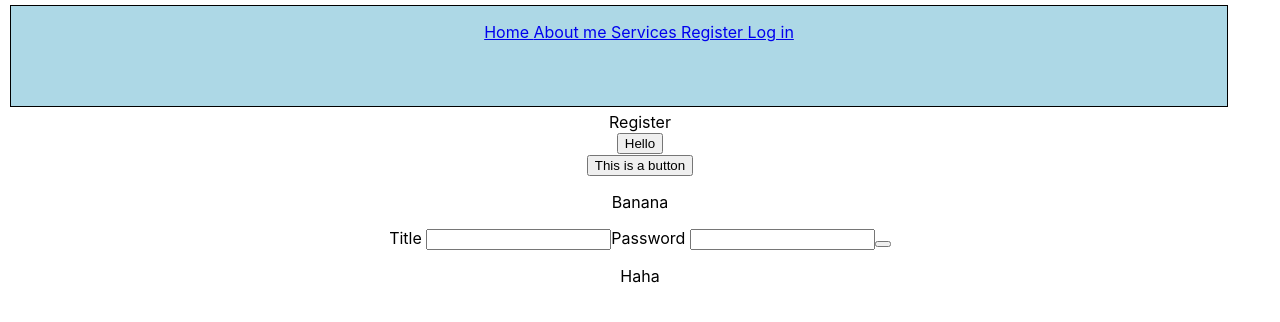
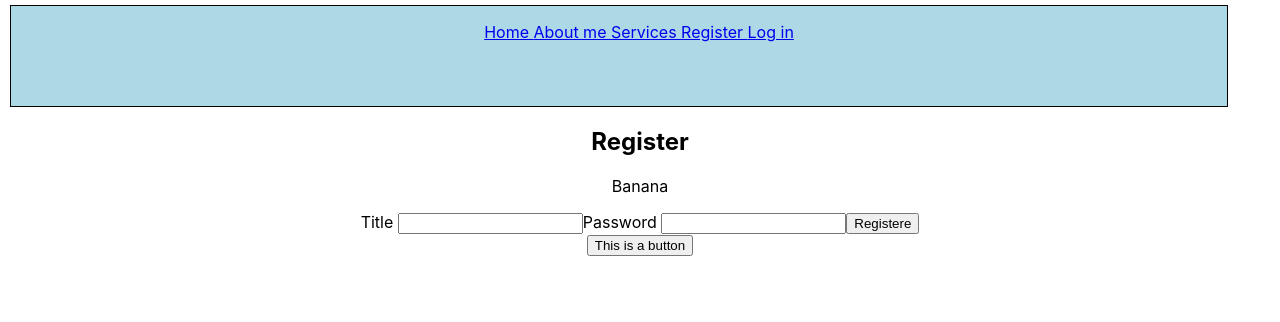
Before and after one commit to nathansolfan/app, a React (Create React App) app: page /register in a window 1280 px wide. Shown: the top 322 px of the page. Built offline with nearby package versions, Linux system fonts and the light colour scheme.

Commit message:
Clean some code - delete fetch from from.js

```diff
--- a/src/App.js
+++ b/src/App.js
@@ -26,8 +26,6 @@ function App() {
           <Route path="/register" element={<Register />} />
         </Routes>
         <Button />
-        <Form />
-        <p>Haha</p>
       </div>
     </Router>
   );
--- a/src/Register.js
+++ b/src/Register.js
@@ -20,8 +20,8 @@ export default function Register() {
   };
   return (
     <div>
-      <div>Register</div>
-      <button>Hello</button>
+      <h2>Register</h2>
+      <Form onSubmit={handleRegister} buttonLabel={"Registere"} />
     </div>
   );
 }
--- a/src/form/form.js
+++ b/src/form/form.js
@@ -7,20 +7,6 @@ export default function Form({ onSubmit, buttonLabel }) {
 
   const handleSubmit = async (e) => {
     e.preventDefault();
-    try {
-      const response = await fetch("http://localhost:3001/register", {
-        method: "POST",
-        headers: {
-          "Content-Type": "application/json",
-        },
-        body: JSON.stringify({ name, password }),
-      });
-
-      const data = await response.text();
-      console.log(data);
-    } catch (error) {
-      console.log("Error:", error);
-    }
   };
 
   return (
```
